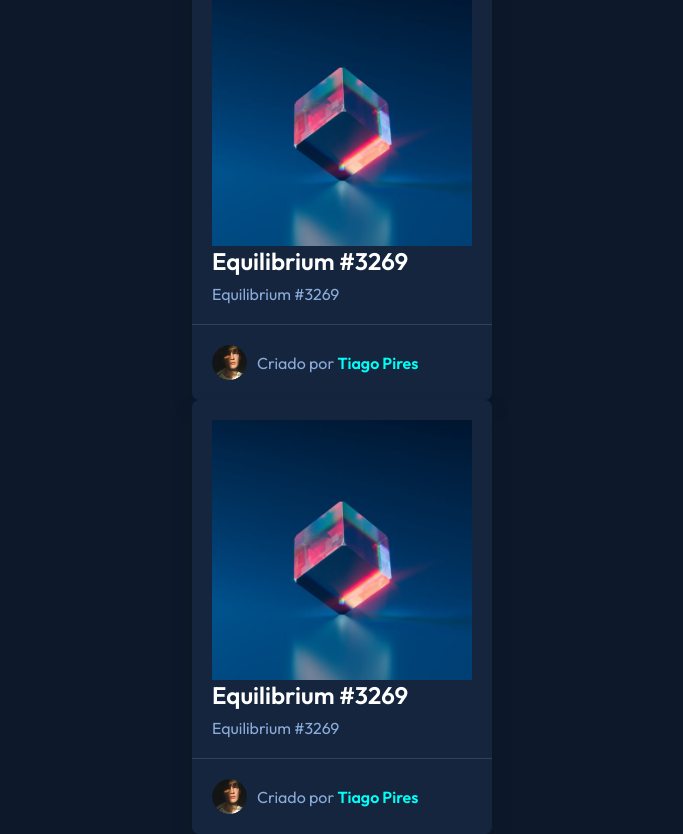
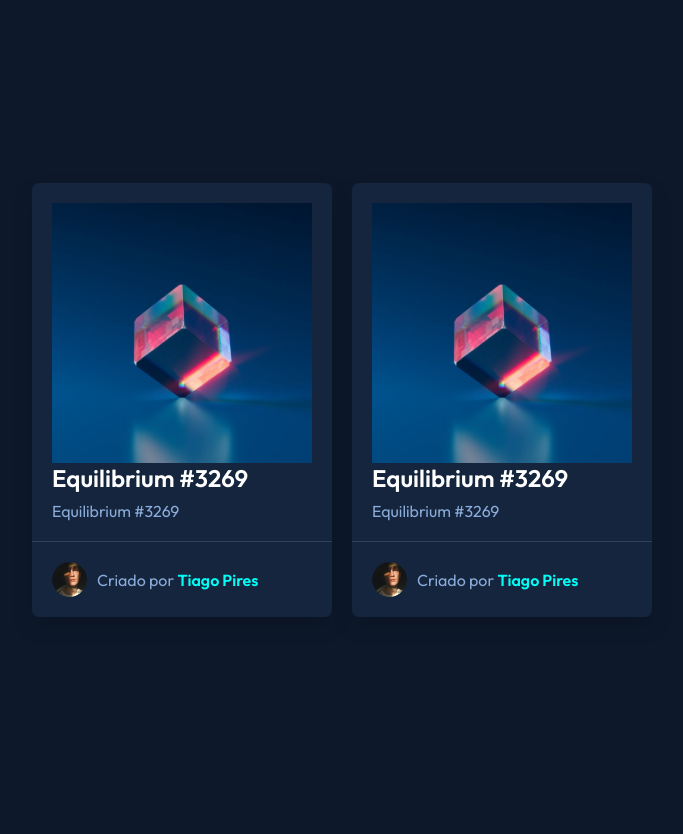
Before and after one commit to tpires1041/trabalho-ger-ncia-portifolio, a plain HTML site: page index.html in a window 1280 px wide. Shown: the whole page, without its empty margins (298-981 px from the left). After the commit the page ends 800 px from the top, so only its background shows below. Drawn offline with Linux system fonts and the light colour scheme.

Commit message:
Adjusted the css
Changed the css for a better cards layout

```diff
--- a/style.css
+++ b/style.css
@@ -20,6 +20,14 @@ body {
     justify-content: center;
     align-items: center;
     height: 100%;
+}
+
+.card-list {
+    display: flex;
+    flex-wrap: wrap;
+    gap: 20px;
+    justify-content: center;
+    max-width: 1000px;
 }
 
 .card {
```
